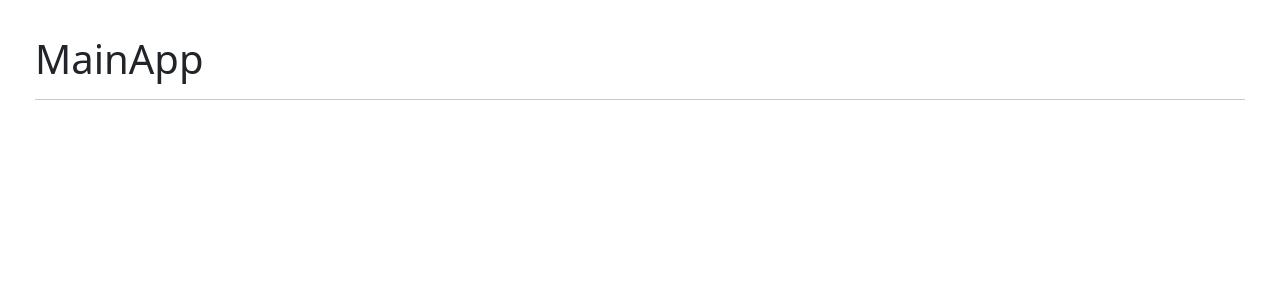
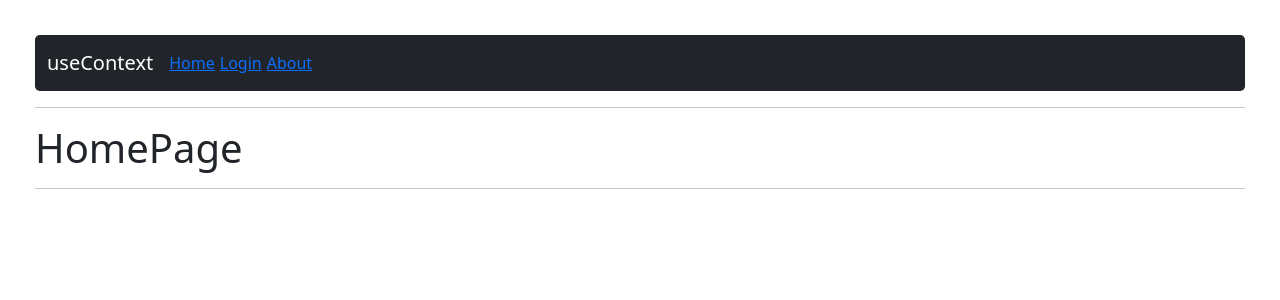
Before and after one commit to pablozafra90/HooksApp, a React (Vite) app: page / in a window 1280 px wide. Shown: the top 300 px of the page. Built offline with nearby package versions, Linux system fonts and the light colour scheme.

Commit message:
160-NavLink completado

```diff
--- a/src/09-useContext/MainApp.jsx
+++ b/src/09-useContext/MainApp.jsx
@@ -1,9 +1,24 @@
+import { Navigate, Route, Routes } from 'react-router-dom';
+import { HomePage } from './HomePage';
+import { AboutPage } from './AboutPage';
+import { LoginPage } from './LoginPage';
+import { NavBar } from './NavBar';
 
 export const MainApp = () => {
   return (
     <>
-        <h1>MainApp</h1>
+        {/* <h1>MainApp</h1> */}
+        <NavBar/>
         <hr/>
+
+        <Routes>
+          <Route path='/' element={ <HomePage /> } />
+          <Route path='about' element={ <AboutPage /> }  />
+          <Route path='login' element={ <LoginPage /> }  />
+
+          <Route path='/*' element={ <Navigate to="/about" />} />
+        </Routes>
+
     </>
   )
 }
--- /dev/null
+++ b/src/09-useContext/NavBar.jsx
@@ -0,0 +1,31 @@
+import { Link, NavLink } from 'react-router-dom';
+
+
+export const NavBar = () => {
+  return (
+    <nav className="navbar navbar-expand-lg navbar-dark bg-dark rounded-3">
+        <div className="container-fluid">
+
+            <Link className="navbar-brand" to="/">useContext</Link>
+
+            <div className="collapse navbar-collapse show" id="navbarNav">
+                <ul className="navbar-nav">
+
+                    <NavLink className={ ({ isActive }) =>  `navlink ${ isActive ? 'active' : '' }`} to="/">
+                        Home
+                    </NavLink>
+
+                    <NavLink className={ ({ isActive }) =>  `navlink ${ isActive ? 'active' : '' }`} to="/login">
+                        Login
+                    </NavLink>
+
+                    <NavLink className={ ({ isActive }) =>  `navlink ${ isActive ? 'active' : '' }`} to="/about">
+                        About
+                    </NavLink>
+
+                </ul>
+            </div>
+        </div>
+        </nav>
+  )
+}
--- a/src/main.jsx
+++ b/src/main.jsx
@@ -18,4 +18,5 @@
           <MainApp />
       {/* </React.StrictMode>, */}
     </BrowserRouter>
+
 )
--- a/src/style.css
+++ b/src/style.css
@@ -5,3 +5,7 @@
 button {
     margin-right: 5px;;
 }
+
+a {
+    margin-right: 5px;
+}
```
